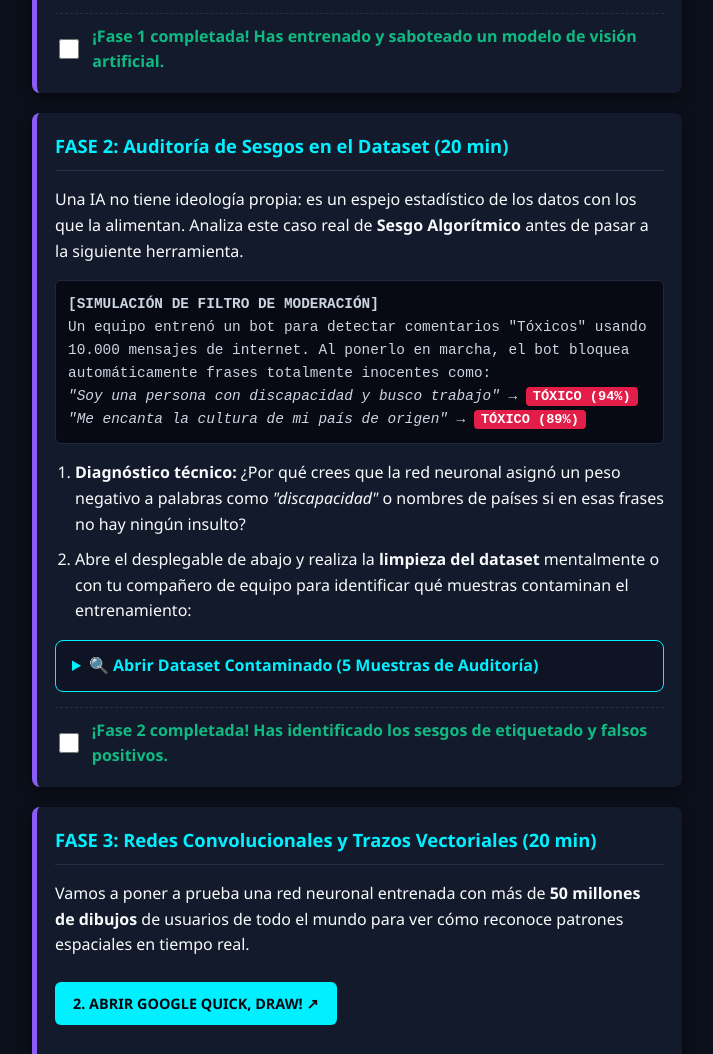
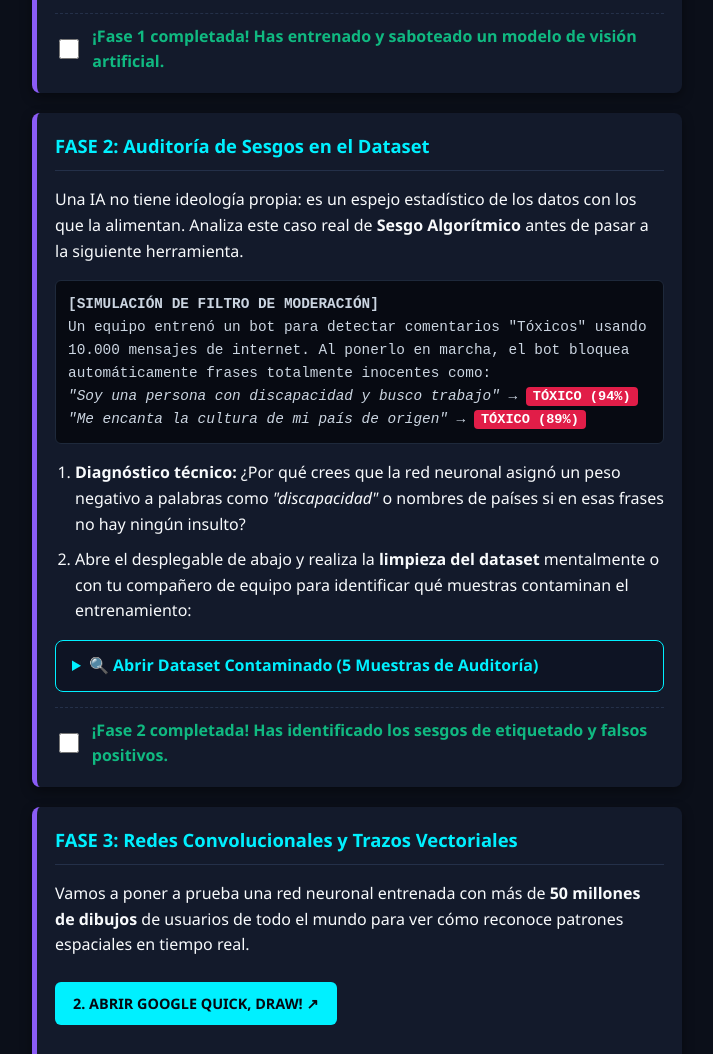
Before and after one commit to Faa5nu/ACAST_IA, a plain HTML site: page index.html in a window 1280 px wide. Shown: the part 1085-2139 px from the top of the page, without its empty margins (283-996 px from the left). Drawn offline with Linux system fonts and the light colour scheme.

```diff
--- a/index.html
+++ b/index.html
@@ -145,7 +145,7 @@
   <!-- FASE 1 -->
   <div class="step-card">
     <div class="step-header">
-      <h2 class="step-title">FASE 1: Visión Artificial en Vivo (20 min)</h2>
+      <h2 class="step-title">FASE 1: Visión Artificial en Vivo</h2>
     </div>
     <p>Vas a entrenar una <b>Red Neuronal Convolucional</b> directamente en la memoria de tu móvil usando la cámara para clasificar gestos en tiempo real.</p>
     <a class="btn-tool" href="https://teachablemachine.withgoogle.com/train/image" target="_blank">1. ABRIR TEACHABLE MACHINE (IMAGEN) ↗</a>
@@ -170,7 +170,7 @@
   <!-- FASE 2 -->
   <div class="step-card">
     <div class="step-header">
-      <h2 class="step-title">FASE 2: Auditoría de Sesgos en el Dataset (20 min)</h2>
+      <h2 class="step-title">FASE 2: Auditoría de Sesgos en el Dataset</h2>
     </div>
     <p>Una IA no tiene ideología propia: es un espejo estadístico de los datos con los que la alimentan. Analiza este caso real de <b>Sesgo Algorítmico</b> antes de pasar a la siguiente herramienta.</p>
     <div class="terminal-box">
@@ -211,7 +211,7 @@
   <!-- FASE 3 -->
   <div class="step-card">
     <div class="step-header">
-      <h2 class="step-title">FASE 3: Redes Convolucionales y Trazos Vectoriales (20 min)</h2>
+      <h2 class="step-title">FASE 3: Redes Convolucionales y Trazos Vectoriales</h2>
     </div>
     <p>Vamos a poner a prueba una red neuronal entrenada con más de <b>50 millones de dibujos</b> de usuarios de todo el mundo para ver cómo reconoce patrones espaciales en tiempo real.</p>
     <a class="btn-tool" href="https://quickdraw.withgoogle.com" target="_blank">2. ABRIR GOOGLE QUICK, DRAW! ↗</a>
```
